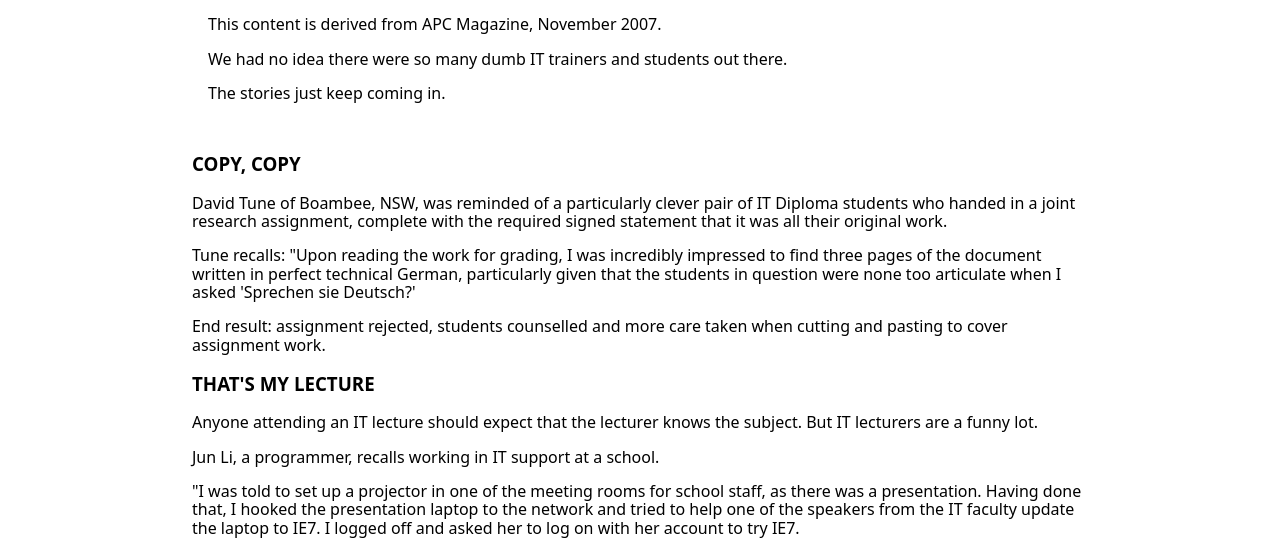
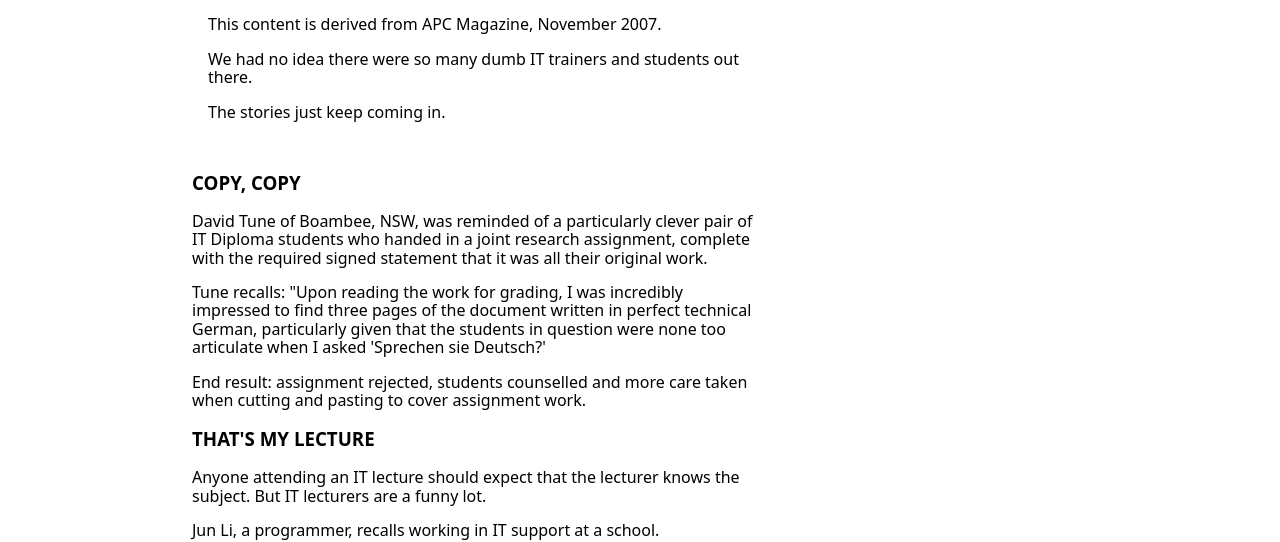
Before and after one commit to OhPandora/C4Prog-WT-S2-Portfolio-Cristina_Noguera_Martinez, a plain HTML site: page phase-1/index.html in a window 1280 px wide. Shown: the part 260-802 px from the top of the page. Drawn offline with Linux system fonts and the light colour scheme.

Commit message:
feat: desktop article - set article and aside layout

```diff
--- a/assets/css/phase-1.css
+++ b/assets/css/phase-1.css
@@ -61,6 +61,13 @@ article {
         width: 960px;
         margin: 0 auto;
         padding: 11rem 1rem 1rem;
+        display: grid;
+        grid-template-columns: 2fr 1fr;
+        gap: 2rem;
+    }
+
+    article {
+        width: 100%;
     }
 
     footer {
```
